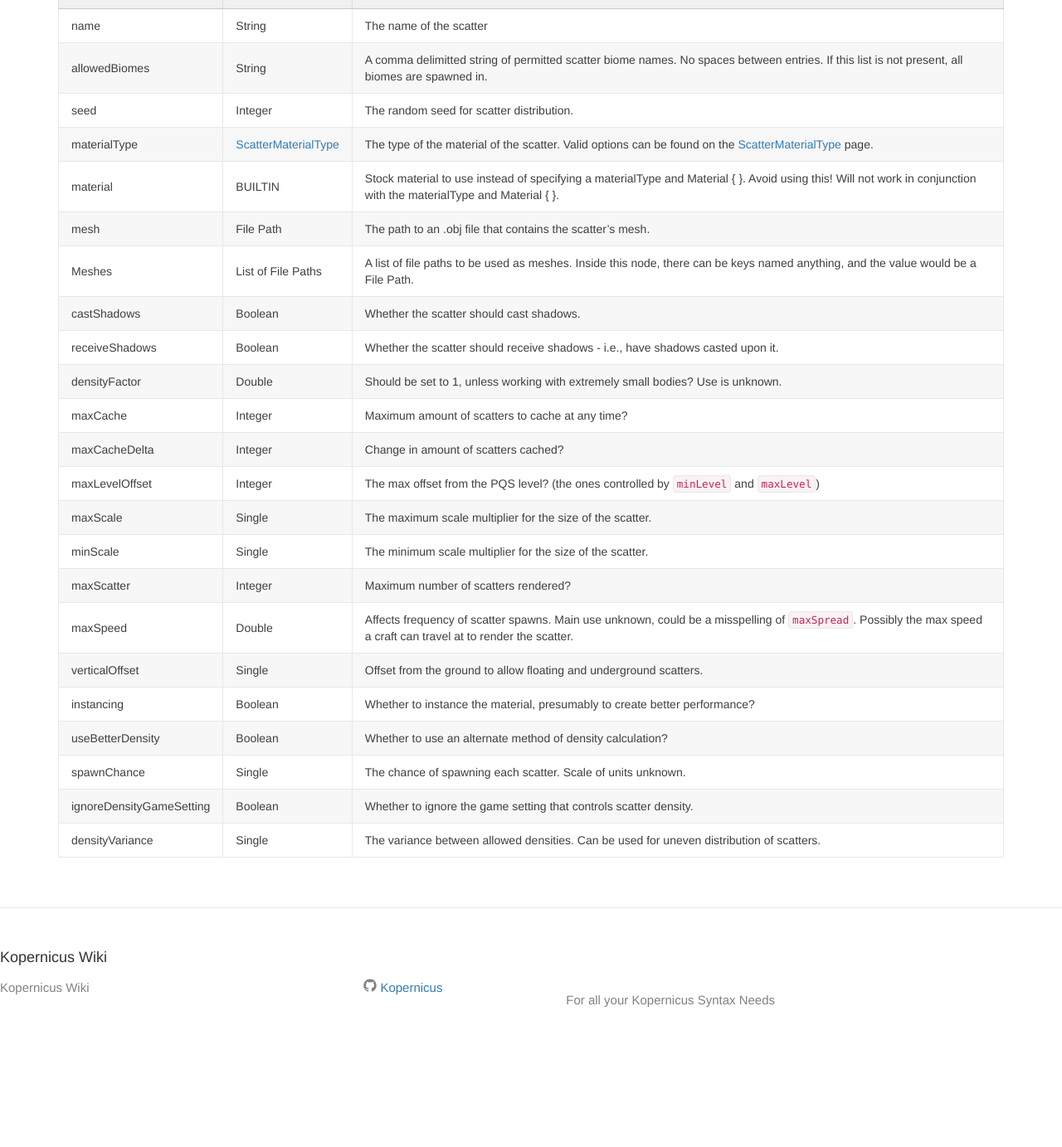
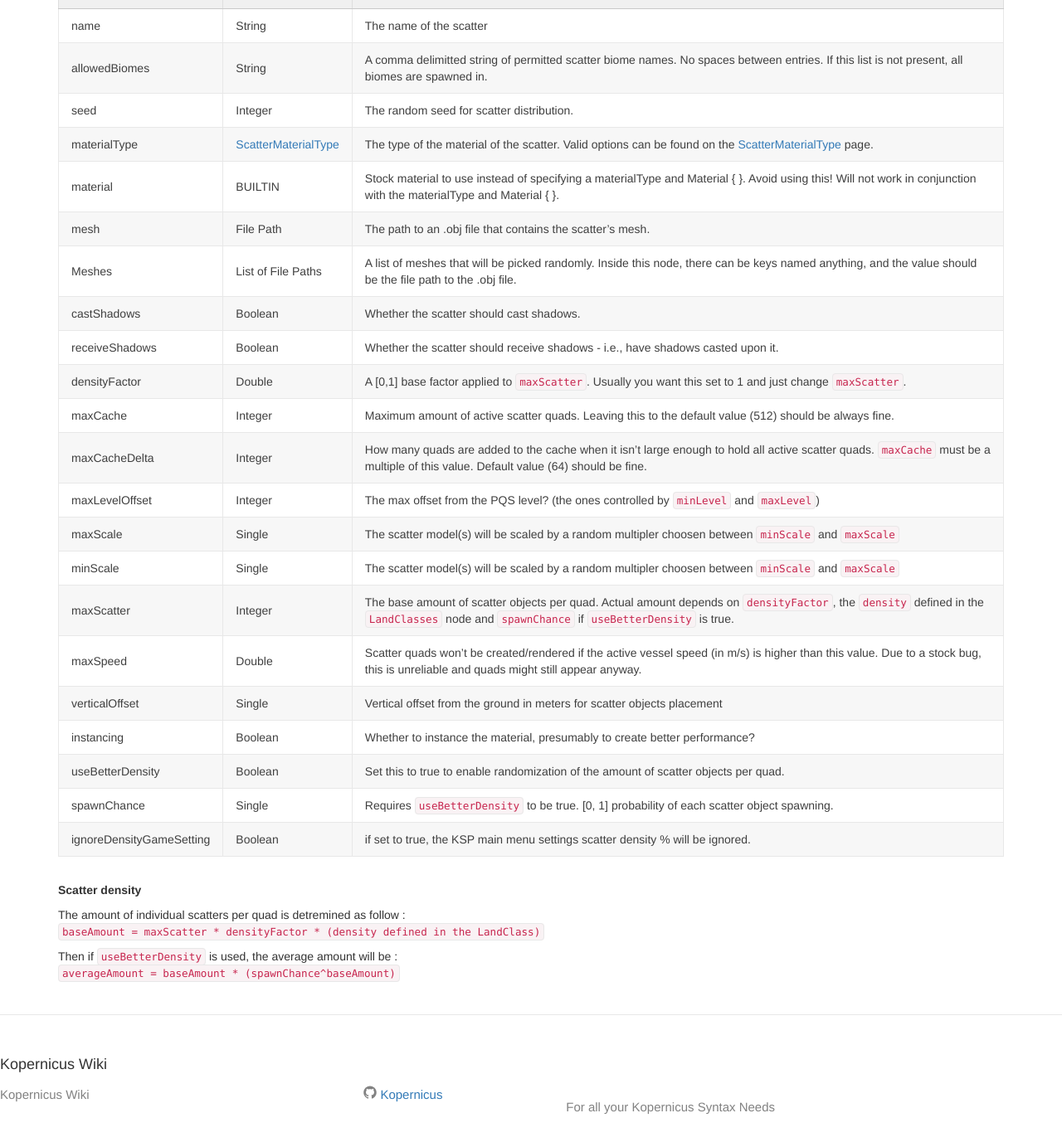
Before and after one commit to Kopernicus/wiki, a Jekyll site: the page built from main/PQSMods/LandControl/Scatters.md, in a window 1280 px wide and 1400 px high, scrolled down 975 px. Shown: the top 1383 px of the window at 83% size. Built offline with Jekyll 4.4.1, drawn with Linux system fonts in a browser that asks for light colours; before the commit the page ends 2246 px from its top, so only the background shows below that.

Commit message:
Updated ModularScatter docs with more precise informations and to reflect changes following the ModularScatter code refactor.

````diff
--- a/main/PQSMods/LandControl/Scatters.md
+++ b/main/PQSMods/LandControl/Scatters.md
@@ -47,28 +47,35 @@ LandControl
 }
 ```
 
-|Property|Format|Description|
-|--------|------|-----------|
-|name|String|The name of the scatter|
-|allowedBiomes|String|A comma delimitted string of permitted scatter biome names.  No spaces between entries.  If this list is not present, all biomes are spawned in.|
-|seed|Integer|The random seed for scatter distribution.|
-|materialType|[ScatterMaterialType]({{ site.baseurl }}{% link main/PQSMods/LandControl/ScatterMaterialType.md %})|The type of the material of the scatter. Valid options can be found on the [ScatterMaterialType]({{ site.baseurl }}{% link main/PQSMods/LandControl/ScatterMaterialType.md %}) page.
-|material|BUILTIN|Stock material to use instead of specifying a materialType and Material { }. Avoid using this! Will not work in conjunction with the materialType and Material { }.|
-|mesh|File Path|The path to an .obj file that contains the scatter's mesh.|
-|Meshes|List of File Paths|A list of file paths to be used as meshes. Inside this node, there can be keys named anything, and the value would be a File Path.|
-|castShadows|Boolean|Whether the scatter should cast shadows.|
-|receiveShadows|Boolean|Whether the scatter should receive shadows - i.e., have shadows casted upon it.|
-|densityFactor|Double|Should be set to 1, unless working with extremely small bodies? Use is unknown.|
-|maxCache|Integer|Maximum amount of scatters to cache at any time?|
-|maxCacheDelta|Integer|Change in amount of scatters cached?|
-|maxLevelOffset|Integer|The max offset from the PQS level? (the ones controlled by `minLevel` and `maxLevel`)|
-|maxScale|Single|The maximum scale multiplier for the size of the scatter.|
-|minScale|Single|The minimum scale multiplier for the size of the scatter.|
-|maxScatter|Integer|Maximum number of scatters rendered?|
-|maxSpeed|Double|Affects frequency of scatter spawns. Main use unknown, could be a misspelling of `maxSpread`. Possibly the max speed a craft can travel at to render the scatter.|
-|verticalOffset|Single|Offset from the ground to allow floating and underground scatters.|
-|instancing|Boolean|Whether to instance the material, presumably to create better performance?|
-|useBetterDensity|Boolean|Whether to use an alternate method of density calculation?|
-|spawnChance|Single|The chance of spawning each scatter. Scale of units unknown.|
-|ignoreDensityGameSetting|Boolean|Whether to ignore the game setting that controls scatter density.|
-|densityVariance|Single|The variance between allowed densities. Can be used for uneven distribution of scatters.|
+| Property | Format | Description |
+|---|---|---|
+| name | String | The name of the scatter |
+| allowedBiomes | String | A comma delimitted string of permitted scatter biome names.  No spaces between entries.  If this list is not present, all biomes are spawned in. |
+| seed | Integer | The random seed for scatter distribution. |
+| materialType | [ScatterMaterialType]({{ site.baseurl }}{% link main/PQSMods/LandControl/ScatterMaterialType.md %}) | The type of the material of the scatter. Valid options can be found on the [ScatterMaterialType]({{ site.baseurl }}{% link main/PQSMods/LandControl/ScatterMaterialType.md %}) page. |
+| material | BUILTIN | Stock material to use instead of specifying a materialType and Material { }. Avoid using this! Will not work in conjunction with the materialType and Material { }. |
+| mesh | File Path | The path to an .obj file that contains the scatter's mesh. |
+| Meshes | List of File Paths | A list of meshes that will be picked randomly. Inside this node, there can be keys named anything, and the value should be the file path to the .obj file. |
+| castShadows | Boolean | Whether the scatter should cast shadows. |
+| receiveShadows | Boolean | Whether the scatter should receive shadows - i.e., have shadows casted upon it. |
+| densityFactor | Double | A [0,1] base factor applied to `maxScatter`. Usually you want this set to 1 and just change `maxScatter`. |
+| maxCache | Integer | Maximum amount of active scatter quads. Leaving this to the default value (512) should be always fine. |
+| maxCacheDelta | Integer | How many quads are added to the cache when it isn't large enough to hold all active scatter quads. `maxCache` must be a multiple of this value. Default value (64) should be fine. |
+| maxLevelOffset | Integer | The max offset from the PQS level? (the ones controlled by `minLevel` and `maxLevel`) |
+| maxScale | Single | The scatter model(s) will be scaled by a random multipler choosen between `minScale` and `maxScale` |
+| minScale | Single | The scatter model(s) will be scaled by a random multipler choosen between `minScale` and `maxScale` |
+| maxScatter | Integer | The base amount of scatter objects per quad. Actual amount depends on `densityFactor`, the `density` defined in the `LandClasses` node and `spawnChance` if `useBetterDensity` is true. |
+| maxSpeed | Double | Scatter quads won't be created/rendered if the active vessel speed (in m/s) is higher than this value. Due to a stock bug, this is unreliable and quads might still appear anyway.  |
+| verticalOffset | Single | Vertical offset from the ground in meters for scatter objects placement |
+| instancing | Boolean | Whether to instance the material, presumably to create better performance? |
+| useBetterDensity | Boolean | Set this to true to enable randomization of the amount of scatter objects per quad. |
+| spawnChance | Single | Requires `useBetterDensity` to be true. [0, 1] probability of each scatter object spawning. |
+| ignoreDensityGameSetting | Boolean | if set to true, the KSP main menu settings scatter density % will be ignored. |
+
+**Scatter density**
+
+The amount of individual scatters per quad is detremined as follow :\
+`baseAmount = maxScatter * densityFactor * (density defined in the LandClass)`
+
+Then if `useBetterDensity` is used, the average amount will be :\
+`averageAmount = baseAmount * (spawnChance^baseAmount)`
````
Also changed, not shown: main/PQSMods/LandControl/ModularScatter/HeatEmitter.md (+2 -23 lines), main/PQSMods/LandControl/ModularScatter/ScatterColliders.md (+1 -1 lines), main/PQSMods/LandControl/ModularScatter/SeaLevelScatter.md (+3 -3 lines), 1 other file.
